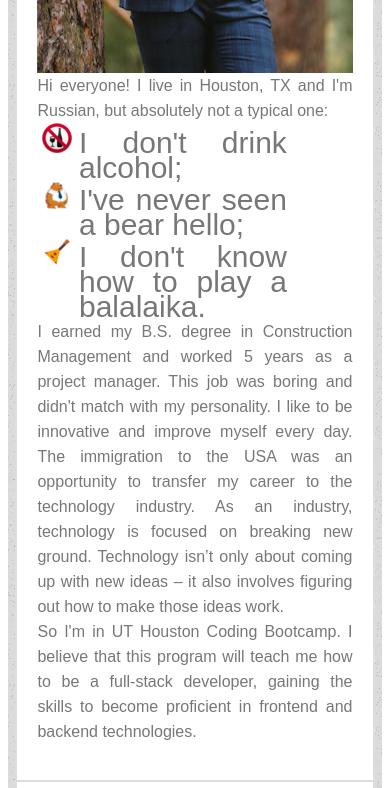
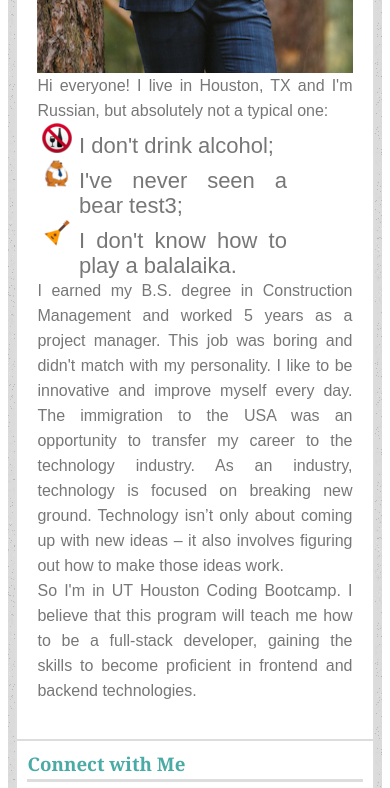
Before and after one commit to artprofi91/Responsive-Portfolio, a plain HTML site: page index.html in a window 390 px wide. Shown: the part 800-1588 px from the top of the page. Drawn offline with Linux system fonts and the light colour scheme.

Commit message:
responsive test 43

```diff
--- a/assets/css/style.css
+++ b/assets/css/style.css
@@ -612,7 +612,7 @@ footer {
 	li.bear,
 	li.balalaika {
 		width: 100%;
-		font-size: 30px;
+		font-size: 22px;
 	}
 
 	#project-portfolio {
--- a/index.html
+++ b/index.html
@@ -48,7 +48,7 @@
 				<li class="vodka">I don't drink alcohol;</li>
 
 
-				<li class="bear">I've never seen a bear hello;</li>
+				<li class="bear">I've never seen a bear test3;</li>
 
 
 				<li class="balalaika">I don't know how to play a balalaika.</li>
```
